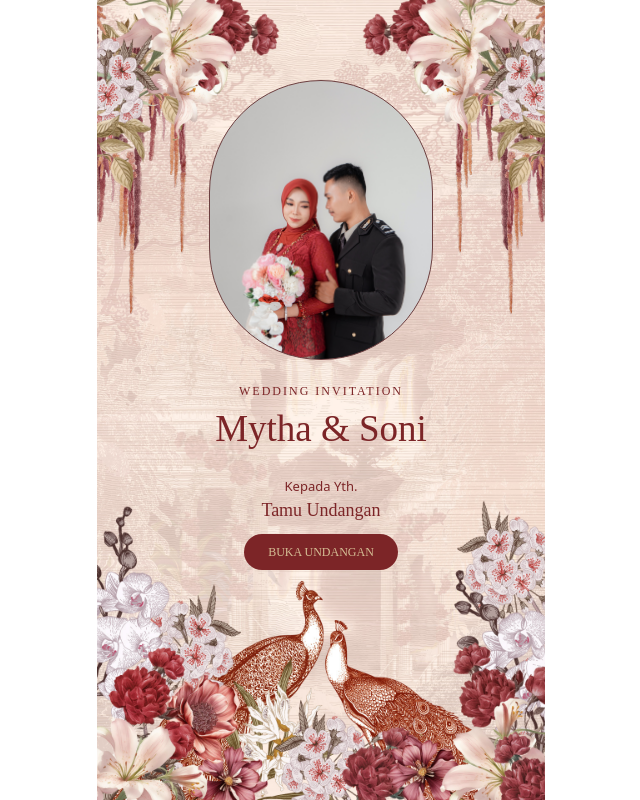
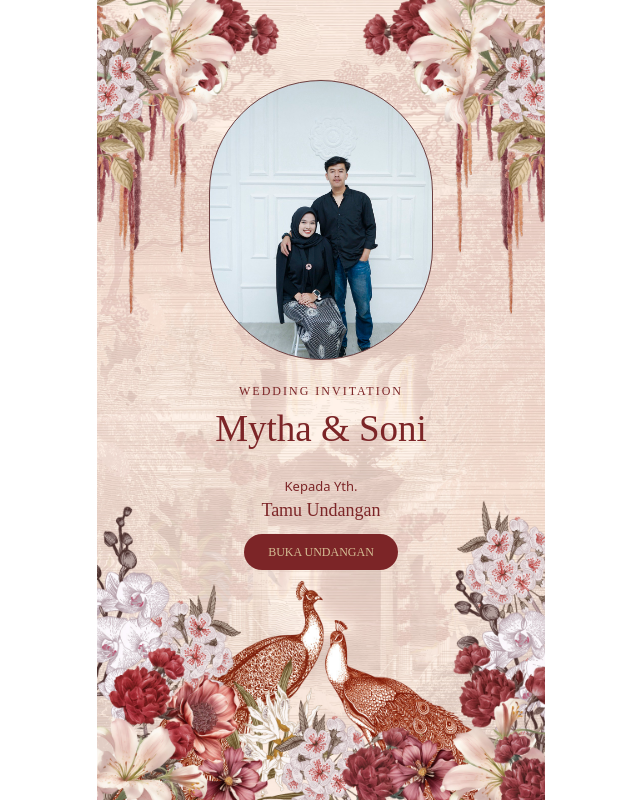
Before and after one commit to daffakbar13/mytha-soni, a Next.js app: page / in a window 1280 px wide. Shown: the whole page, without its empty margins (319-959 px from the left). Built offline with nearby package versions, Linux system fonts and the light colour scheme; a web font is replaced by a local one.

Commit message:
fix: change cover image

```diff
--- a/src/core/screens/Cover/index.tsx
+++ b/src/core/screens/Cover/index.tsx
@@ -7,7 +7,7 @@ const CoverScreen: React.FC = () => {
 
   return (
     <div className="bg-[url('/images/cover.jpg')] w-full bg-cover bg-center flex flex-col items-center">
-      <div className="mt-20 bg-[url('/images/IMG_0462.jpg')] w-[50%] h-[280px] bg-cover rounded-full border-1 border-chocolate"></div>
+      <div className="mt-20 bg-[url('/images/gallery/11.jpg')] w-[50%] h-[280px] bg-cover rounded-full border-1 border-chocolate"></div>
       <div className="mt-3 font-cinzel uppercase tracking-[2px] leading-[3.2em] text-[12px]">
         Wedding Invitation
       </div>
```
